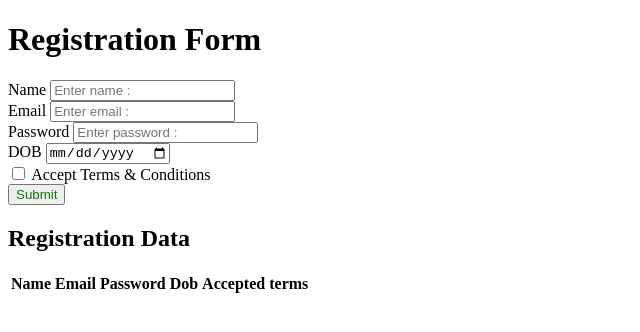
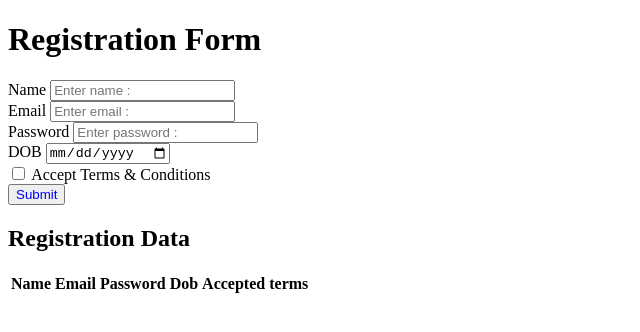
Before and after one commit to manoharkumara03/wd101, a plain HTML site: page index.html in a window 1280 px wide. Shown: the full height of the page, 0-640 px from the left. Drawn offline with Linux system fonts and the light colour scheme.

Commit message:
index.html

```diff
--- a/index.html
+++ b/index.html
@@ -39,7 +39,7 @@
       <input type="checkbox" id="terms" name="terms" required="" />
       <label for="terms">Accept Terms &amp; Conditions</label><br />
 
-      <button style="color: green;" type="submit">Submit</button>
+      <button style="color: blue;" type="submit">Submit</button>
     </form>
     <h2>Registration Data</h2>
     <div id="error-message"></div>
```
